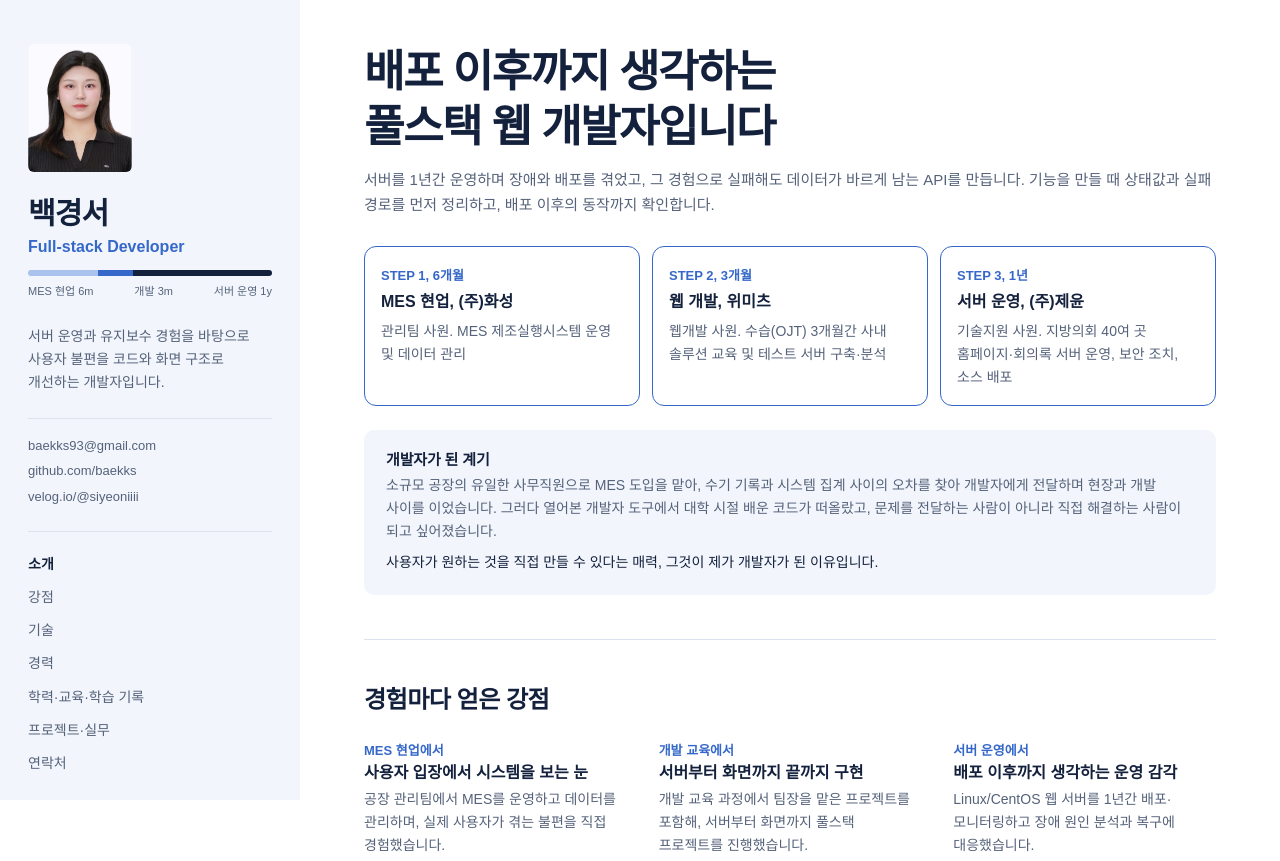
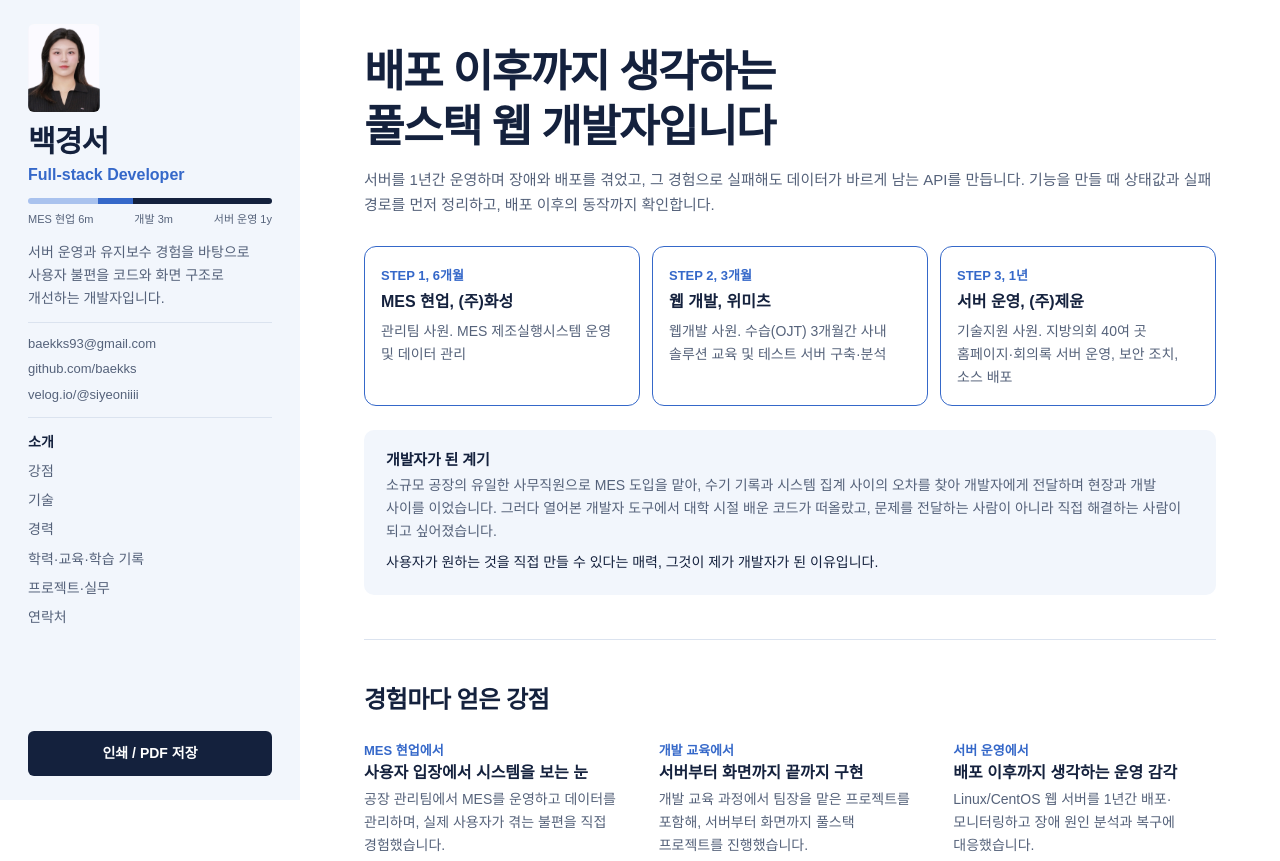
Before and after one commit to baekks/baekks.github.io, a plain HTML site: page index.html in a window 1280 px wide. Shown: the top 861 px of the page. Drawn offline with Linux system fonts and the light colour scheme; a web font is replaced by a local one.

Commit message:
Fit sidebar controls within shorter desktop viewports

```diff
--- a/css/style.css
+++ b/css/style.css
@@ -15,7 +15,8 @@ body.edit [data-todo]{display:revert!important;color:#b4541a}
 
 /* 틀 */
 .layout{display:grid;grid-template-columns:300px minmax(0,1fr);max-width:var(--max);min-height:100vh;margin:0 auto;background:var(--paper)}
-aside{position:sticky;top:0;height:100vh;overflow:auto;padding:44px 28px 32px;background:var(--tint);display:flex;flex-direction:column;gap:24px}
+aside{position:sticky;top:0;height:100vh;height:100dvh;overflow:auto;padding:44px 28px 32px;background:var(--tint);display:flex;flex-direction:column;gap:24px}
+aside>*{flex-shrink:0}
 main{padding:0 clamp(20px,5vw,72px)}
 section{padding:44px 0;border-bottom:1px solid var(--line)}
 h2{font-size:24px;font-weight:700;line-height:1.3;letter-spacing:-.02em;margin-bottom:24px}
@@ -173,6 +174,13 @@ td:first-child{white-space:nowrap;color:var(--sub)}
 td:nth-child(2){font-weight:600}
 .todos>div{border:1px dashed #d9a27c;border-radius:8px;padding:14px;margin-top:8px;font-size:13px}
 
+/* 낮은 데스크톱 화면에서도 사이드바 하단 버튼까지 표시 */
+@media screen and (min-width:861px) and (max-height:900px){
+  aside{padding:24px 28px;gap:12px}
+  .avatar{width:72px;height:88px}
+  .toc,.reach{padding-top:10px}
+  .toc a{padding:3px 0}
+}
 @media screen and (max-width:1100px){
   .proj{grid-template-columns:240px 1fr;gap:20px}
   .job{grid-template-columns:160px 1fr}
--- a/index.html
+++ b/index.html
@@ -5,7 +5,7 @@
 <meta name="viewport" content="width=device-width, initial-scale=1">
 <title>백경서 · Portfolio</title>
 <link rel="stylesheet" href="https://cdn.jsdelivr.net/gh/orioncactus/pretendard@v1.3.9/dist/web/variable/pretendardvariable-dynamic-subset.min.css">
-<link rel="stylesheet" href="css/style.css?v=23">
+<link rel="stylesheet" href="css/style.css?v=24">
 </head>
 <body>
 <div class="layout">
```
